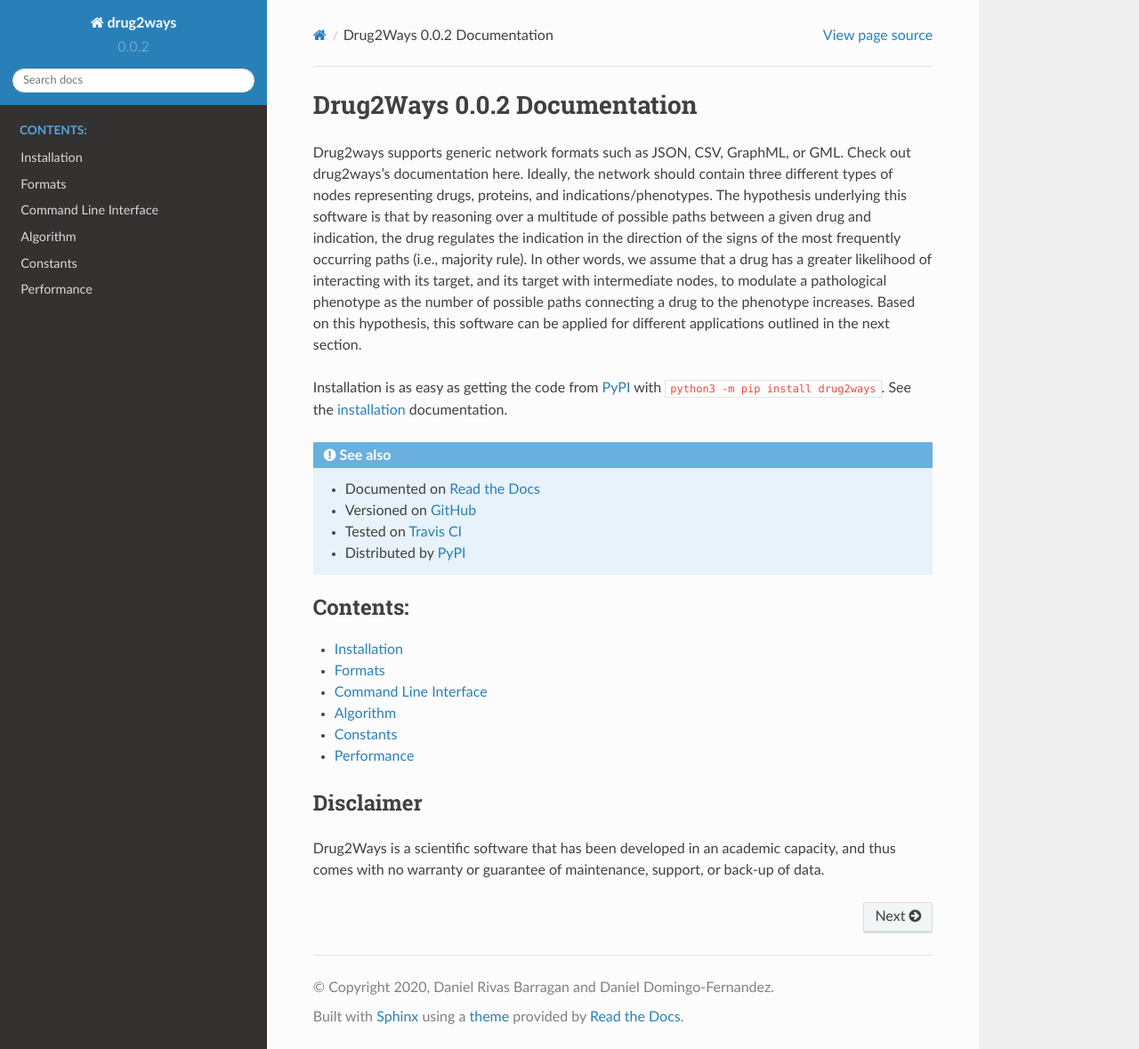
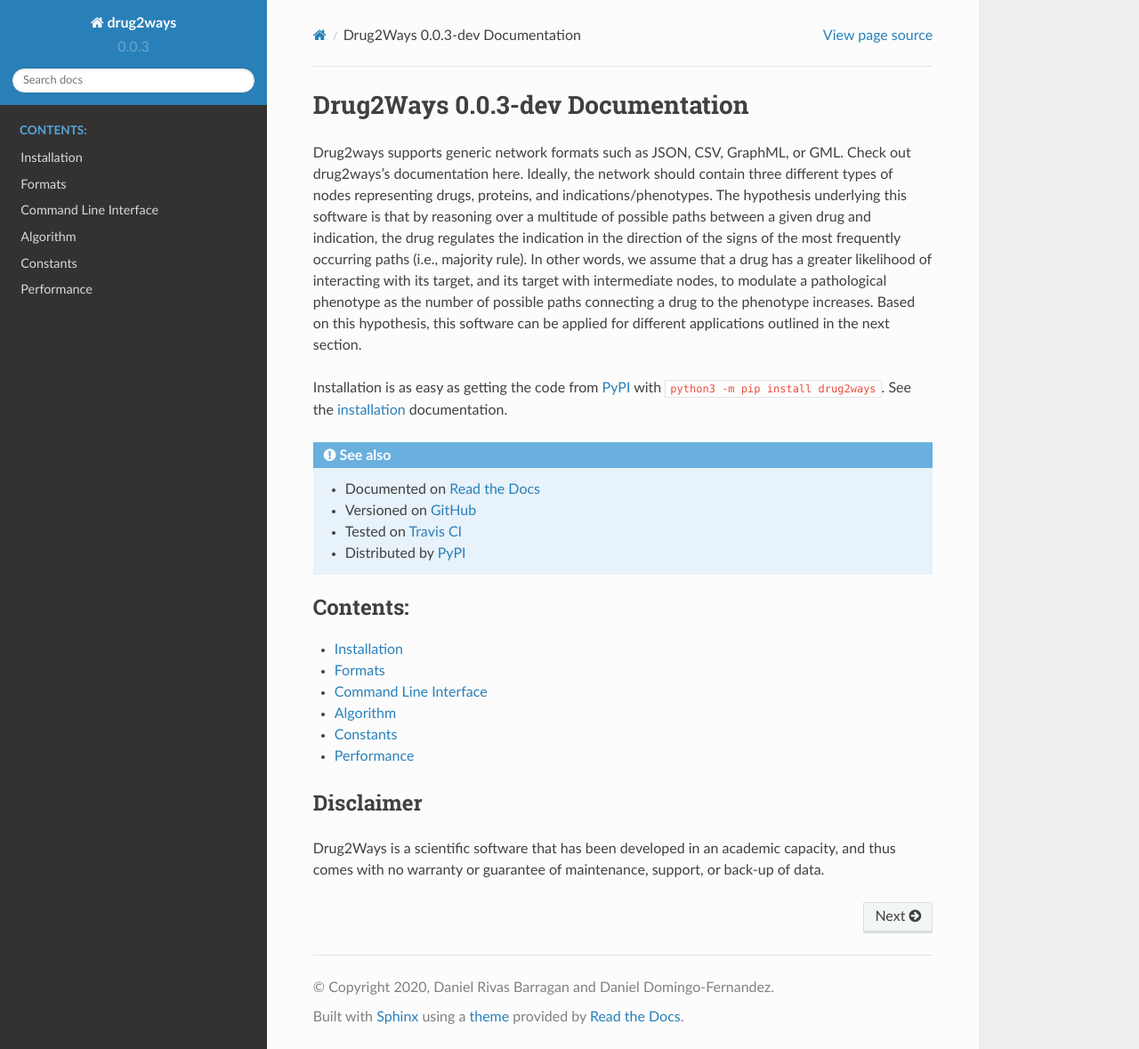
Before and after one commit to drug2ways/drug2ways, a Sphinx documentation site: the page built from docs/source/index.rst, in a window 1280 px wide and 1179 px high. Shown: the whole window at 89% size. Built offline with Sphinx 7.4.7 and the Read the Docs theme 2.0.0, drawn with Linux system fonts in a browser that asks for light colours.

Commit message:
Bump version: 0.0.2 → 0.0.3-dev

```diff
--- a/docs/source/conf.py
+++ b/docs/source/conf.py
@@ -21,7 +21,7 @@ project = 'drug2ways'
 copyright = '2020, Daniel Rivas Barragan and Daniel Domingo-Fernandez'
 author = 'Daniel Rivas Barragan and Daniel Domingo-Fernandez'
 
-release = '0.0.2'
+release = '0.0.3-dev'
 
 parsed_version = re.match(
     '(?P<major>\d+)\.(?P<minor>\d+)\.(?P<patch>\d+)(?:-(?P<release>[0-9A-Za-z-]+(?:\.[0-9A-Za-z-]+)*))?(?:\+(?P<build>[0-9A-Za-z-]+(?:\.[0-9A-Za-z-]+)*))?',
--- a/setup.cfg
+++ b/setup.cfg
@@ -3,7 +3,7 @@
 ##########################
 [metadata]
 name = drug2ways
-version = 0.0.2
+version = 0.0.3-dev
 description = Reasoning over polar paths in biological networks for drug discovery applications
 long_description = A Python package for reasoning over large-scale biological networks for drug discovery applications in bioinformatics
 
```
Also changed, not shown: .bumpversion.cfg.
